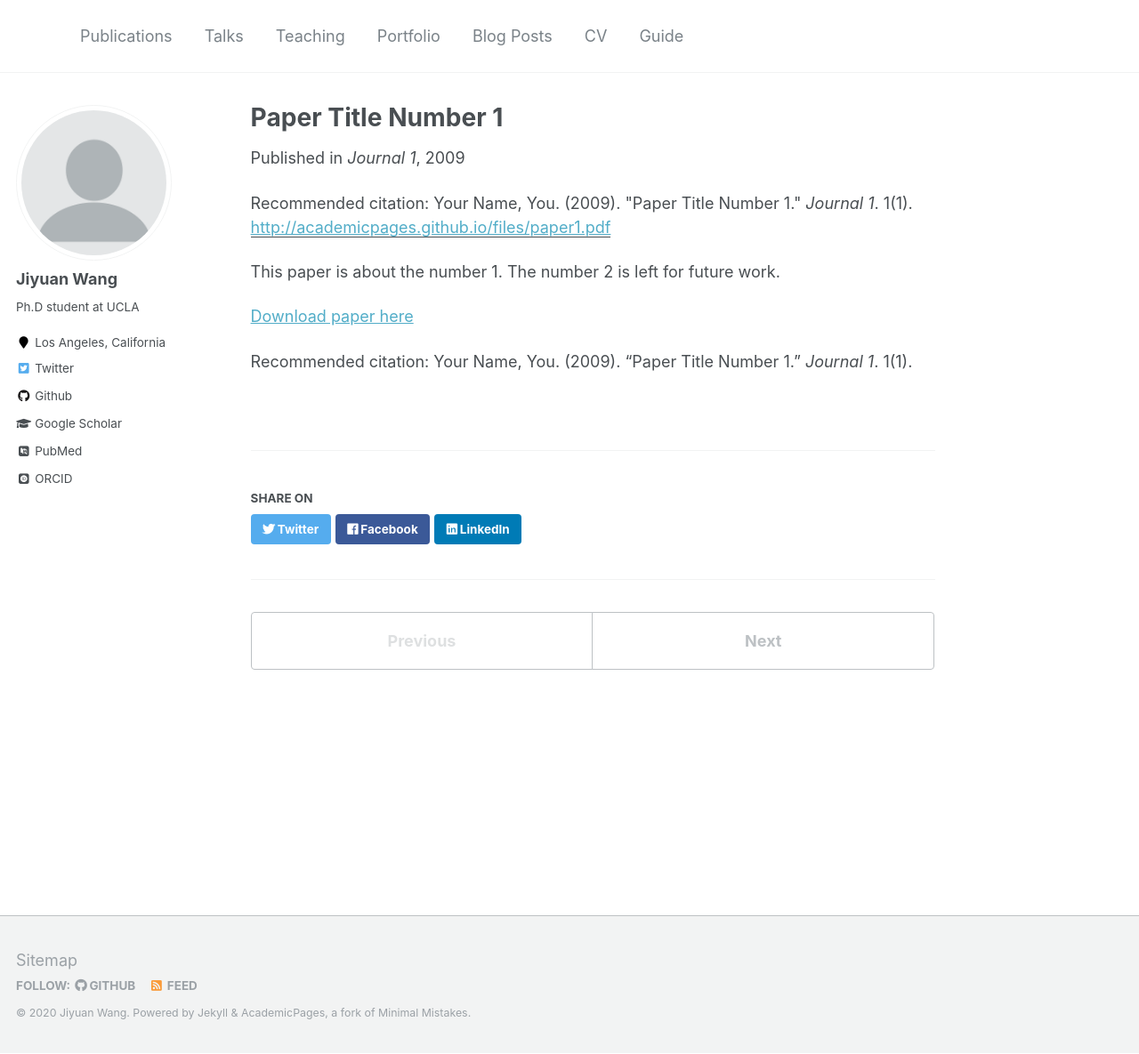
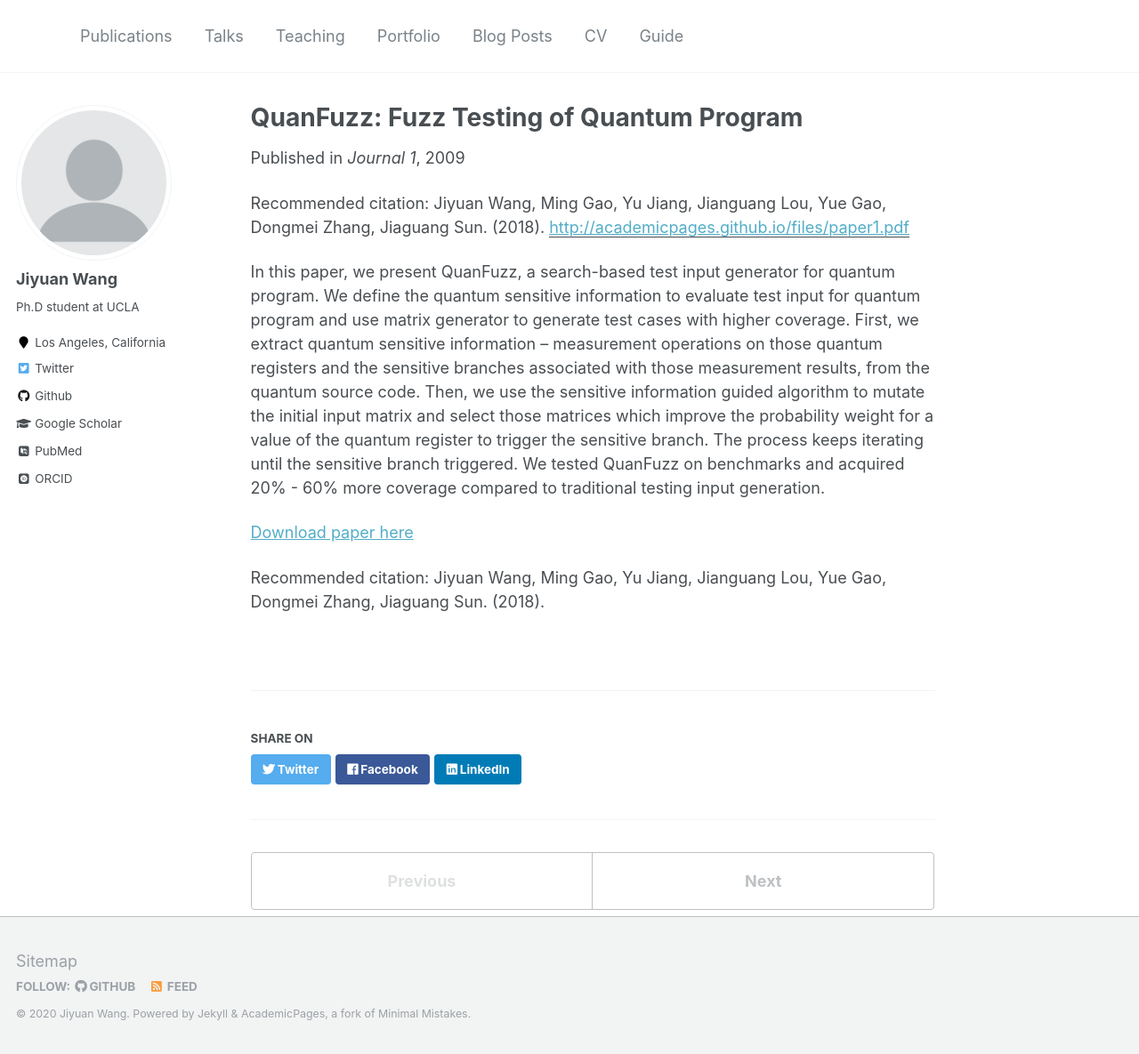
Before and after one commit to wjy99-c/wjy99-c.github.io, a Jekyll site: the page built from _publications/2009-10-01-paper-title-number-1.md, in a window 1280 px wide and 1185 px high. Shown: the whole window at 89% size. Built offline with Jekyll 4.4.1, drawn with Linux system fonts in a browser that asks for light colours; some web fonts are replaced.

Commit message:
chang pub

```diff
--- a/_publications/2009-10-01-paper-title-number-1.md
+++ b/_publications/2009-10-01-paper-title-number-1.md
@@ -1,15 +1,16 @@
 ---
-title: "Paper Title Number 1"
+title: "QuanFuzz: Fuzz Testing of Quantum Program"
 collection: publications
 permalink: /publication/2009-10-01-paper-title-number-1
 excerpt: 'This paper is about the number 1. The number 2 is left for future work.'
 date: 2009-10-01
 venue: 'Journal 1'
 paperurl: 'http://academicpages.github.io/files/paper1.pdf'
-citation: 'Your Name, You. (2009). &quot;Paper Title Number 1.&quot; <i>Journal 1</i>. 1(1).'
+citation: 'Jiyuan Wang, Ming Gao, Yu Jiang, Jianguang Lou, Yue Gao, Dongmei Zhang, Jiaguang Sun. (2018).'
 ---
-This paper is about the number 1. The number 2 is left for future work.
 
-[Download paper here](http://academicpages.github.io/files/paper1.pdf)
+In this paper, we present QuanFuzz, a search-based test input generator for quantum program. We define the quantum sensitive information to evaluate test input for quantum program and use matrix generator to generate test cases with higher coverage. First, we extract quantum sensitive information -- measurement operations on those quantum registers and the sensitive branches associated with those measurement results, from the quantum source code. Then, we use the sensitive information guided algorithm to mutate the initial input matrix and select those matrices which improve the probability weight for a value of the quantum register to trigger the sensitive branch. The process keeps iterating until the sensitive branch triggered. We tested QuanFuzz on benchmarks and acquired 20% - 60% more coverage compared to traditional testing input generation.
 
-Recommended citation: Your Name, You. (2009). "Paper Title Number 1." <i>Journal 1</i>. 1(1).
+[Download paper here](https://arxiv.org/pdf/1810.10310.pdf)
+
+Recommended citation: Jiyuan Wang, Ming Gao, Yu Jiang, Jianguang Lou, Yue Gao, Dongmei Zhang, Jiaguang Sun. (2018).
```
Also changed, not shown: 1 other file.
